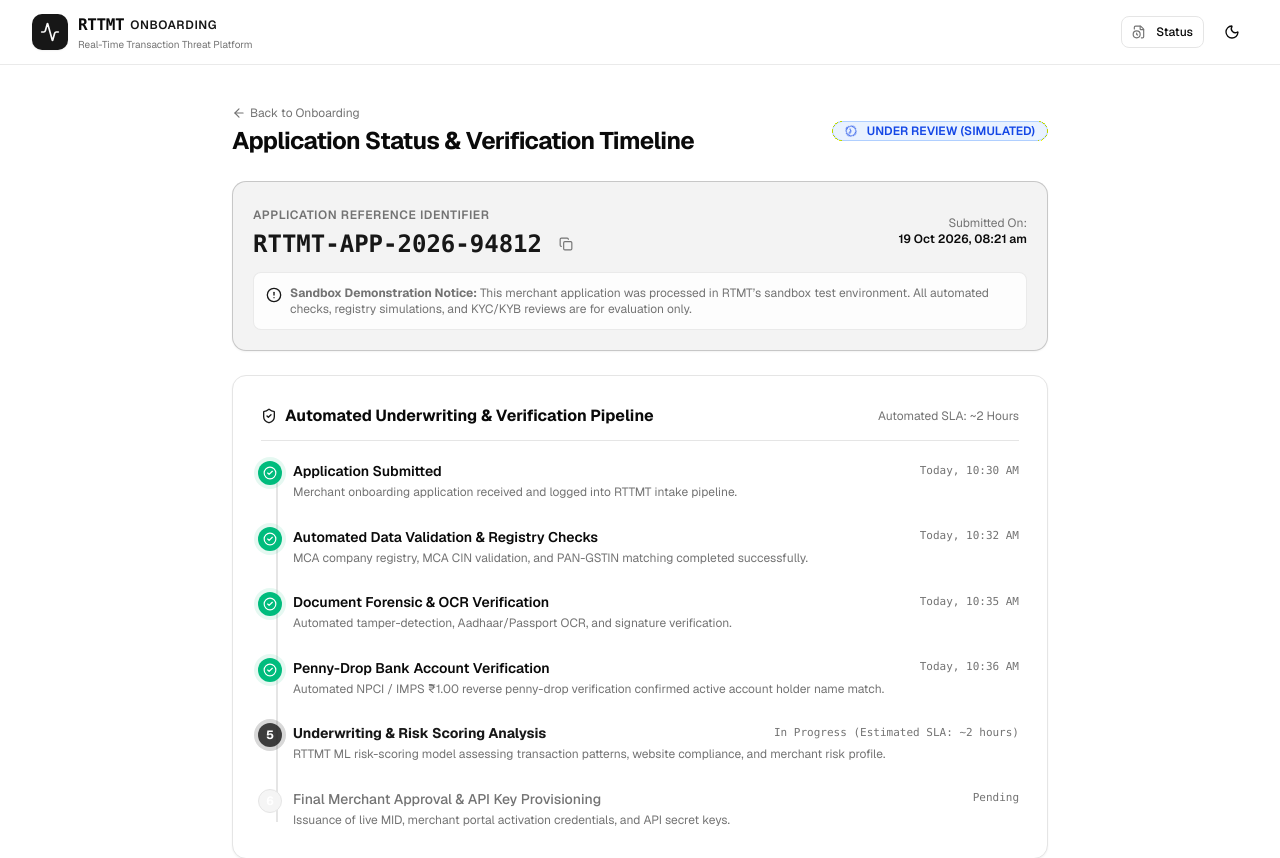
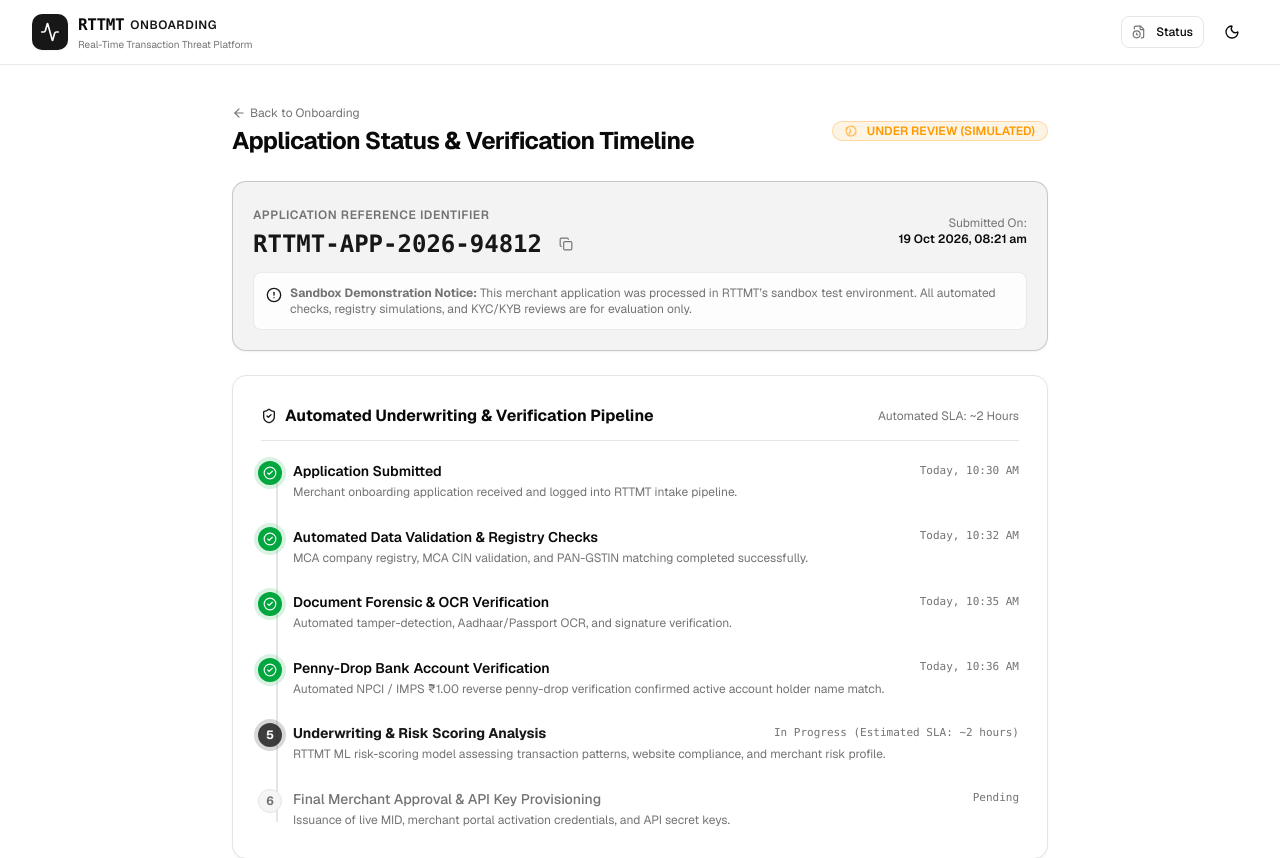
Before and after one commit to 0xkid-root/rttmt_onbording, a Next.js app: page /onboarding/status in a window 1280 px wide. Shown: the top 858 px of the page. Built offline with nearby package versions, Linux system fonts and the light colour scheme.

Commit message:
refactor(status): update timeline badges, copy indicators, and RTTMT sandbox notice

```diff
--- a/src/features/onboarding/components/OnboardingStatusScreen.tsx
+++ b/src/features/onboarding/components/OnboardingStatusScreen.tsx
@@ -70,7 +70,7 @@ export function OnboardingStatusScreen() {
 
           <Badge
             variant="outline"
-            className="self-start sm:self-auto border-blue-500/30 bg-blue-500/10 text-blue-700 dark:text-blue-400 font-semibold px-3 py-1 text-xs"
+            className="self-start sm:self-auto border-warning/30 bg-warning/10 text-warning font-semibold px-3 py-1 text-xs"
           >
             <Clock className="mr-1.5 size-3.5 animate-spin" />
             {application.applicationStatus === "UNDER_REVIEW"
@@ -97,7 +97,7 @@ export function OnboardingStatusScreen() {
                   onClick={handleCopyRef}
                   className="h-7 text-xs text-muted-foreground hover:text-foreground"
                 >
-                  {copied ? <Check className="size-3.5 text-emerald-600" /> : <Copy className="size-3.5" />}
+                  {copied ? <Check className="size-3.5 text-success" /> : <Copy className="size-3.5" />}
                 </Button>
               </div>
             </div>
@@ -119,7 +119,7 @@ export function OnboardingStatusScreen() {
           <div className="rounded-md border border-border/80 bg-background/80 p-3 text-xs text-muted-foreground flex items-start gap-2">
             <AlertCircle className="size-4 text-primary shrink-0 mt-0.5" />
             <span>
-              <strong>Sandbox Demonstration Notice:</strong> This merchant application was processed in RTMT’s sandbox test environment. All automated checks, registry simulations, and KYC/KYB reviews are for evaluation only.
+              <strong>Sandbox Demonstration Notice:</strong> This merchant application was processed in RTTMT’s sandbox test environment. All automated checks, registry simulations, and KYC/KYB reviews are for evaluation only.
             </span>
           </div>
         </div>
@@ -143,11 +143,11 @@ export function OnboardingStatusScreen() {
                 <div key={idx} className="relative flex items-start gap-3">
                   {/* Dot / Icon */}
                   <div
-                    className={`absolute -left-[30px] sm:-left-[35px] flex size-6 items-center justify-center rounded-full text-white text-xs font-bold transition-all ${
+                    className={`absolute -left-[30px] sm:-left-[35px] flex size-6 items-center justify-center rounded-full text-xs font-bold transition-all ${
                       isCompleted
-                        ? "bg-emerald-500 ring-4 ring-emerald-500/10"
+                        ? "bg-success text-success-foreground ring-4 ring-success/15"
                         : isCurrent
-                        ? "bg-primary ring-4 ring-primary/20 animate-pulse"
+                        ? "bg-primary text-primary-foreground ring-4 ring-primary/20 animate-pulse"
                         : "bg-muted text-muted-foreground border border-border"
                     }`}
                   >
```
